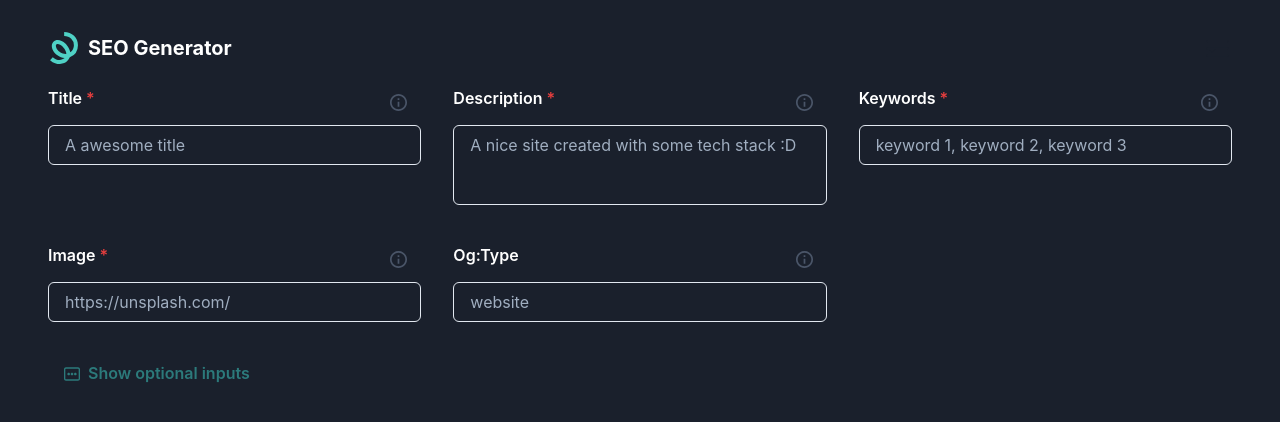
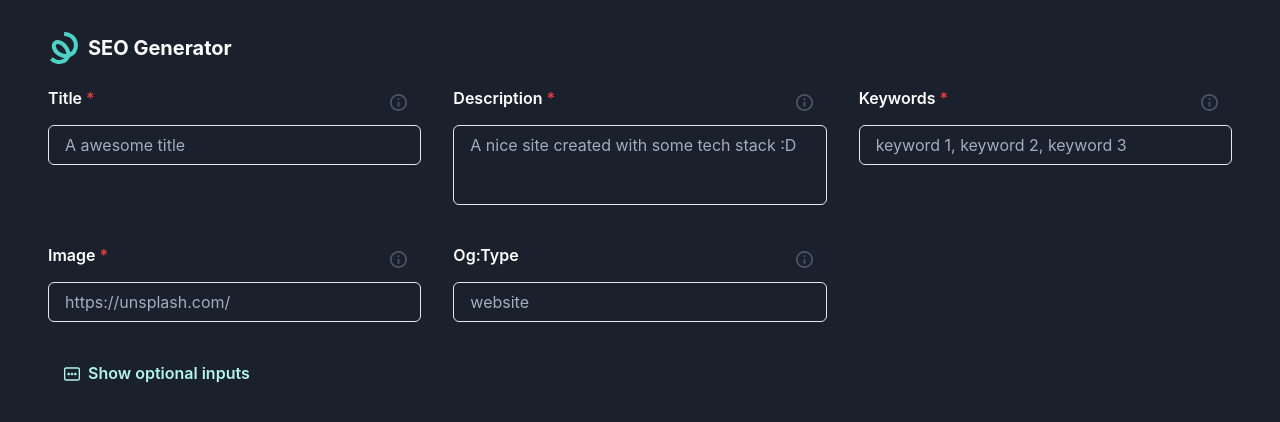
Before and after one commit to mrLuisFer/seo-generator, a Next.js app: page / in a window 1280 px wide. Shown: the top 422 px of the page. Built offline with nearby package versions, Linux system fonts and the light colour scheme.

Commit message:
change static coloscheme for js variables

```diff
--- a/components/home/MetaForm/ShowOptInputsButton.js
+++ b/components/home/MetaForm/ShowOptInputsButton.js
@@ -1,4 +1,5 @@
 import { Button } from '@chakra-ui/react'
+import { blue, teal } from 'lib/chakraColors'
 import { CgMoreR } from 'react-icons/cg'
 import { VscCollapseAll } from 'react-icons/vsc'
 
@@ -6,10 +7,11 @@ export default function ShowOptInputsButton({ setShowOptionalInputs, showOptiona
   return (
     <Button
       onClick={() => setShowOptionalInputs((prevShowOptionalInputs) => !prevShowOptionalInputs)}
-      colorScheme={showOptionalInputs ? 'blue' : 'teal'}
+      colorScheme={showOptionalInputs ? blue.blue100 : teal.teal100}
       variant={showOptionalInputs ? 'outline' : 'ghost'}
       leftIcon={showOptionalInputs ? <VscCollapseAll /> : <CgMoreR />}
       margin="2rem 0"
+      color={showOptionalInputs ? blue.blue100 : teal.teal100}
     >
       {showOptionalInputs ? 'Hide optional inputs' : 'Show optional inputs'}
     </Button>
```
